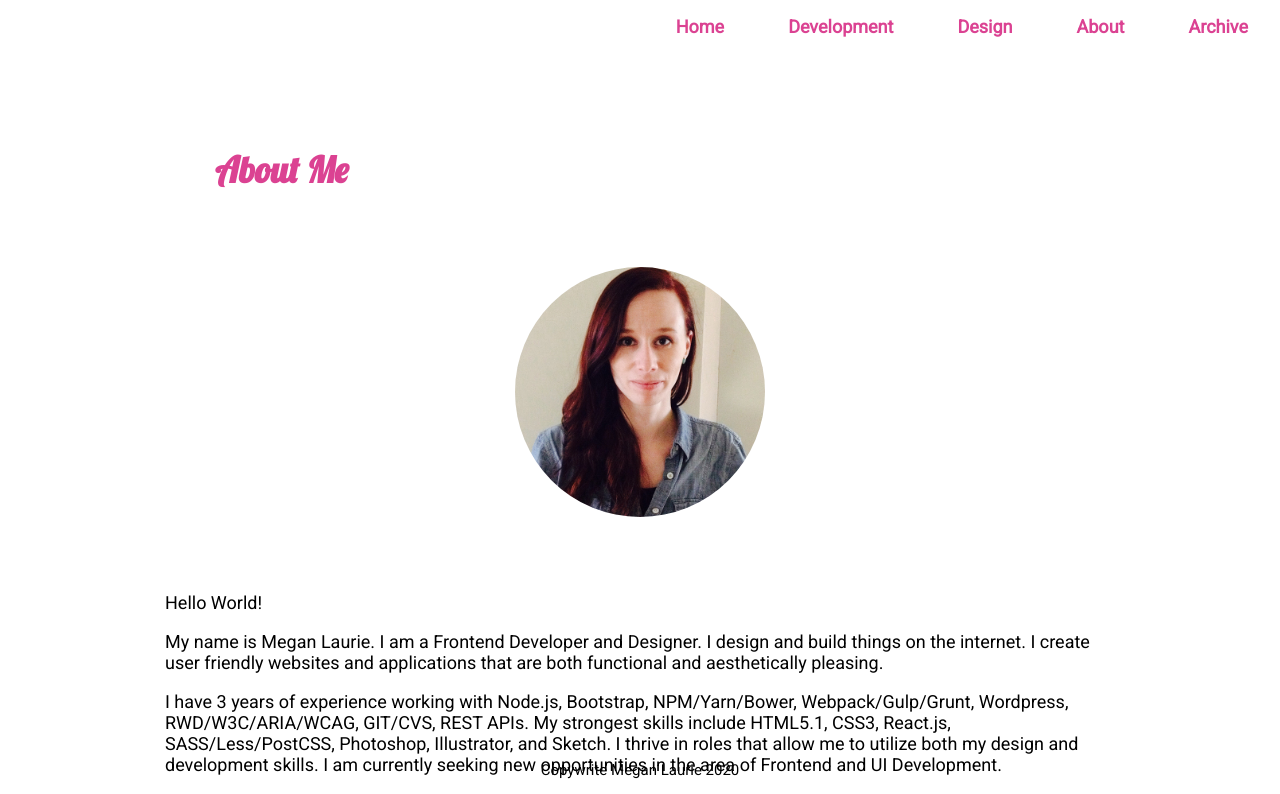
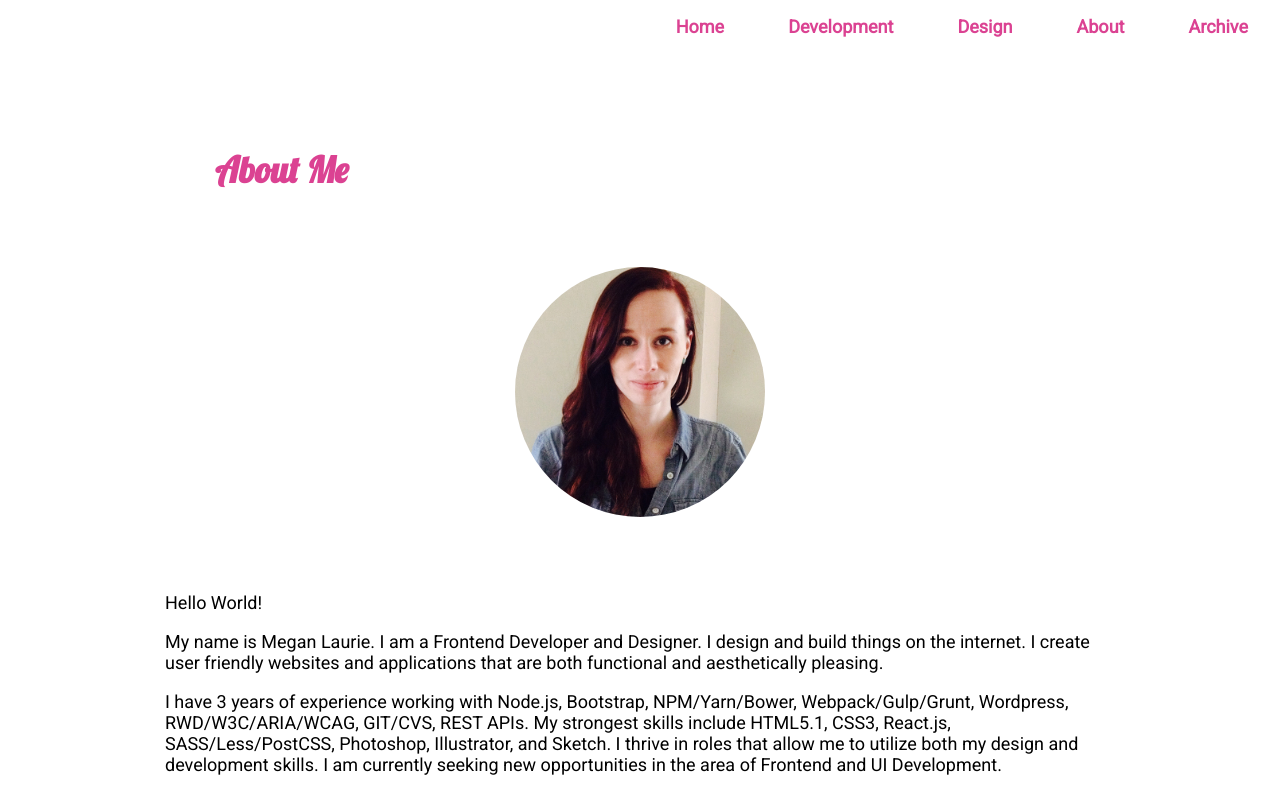
Before and after one commit to meglaurie/Portfolio-Summer-2020, a React (Create React App) app in the folder my-react-website/: page /about in a window 1280 px wide. Shown: the top 794 px of the page. Built offline with nearby package versions, Linux system fonts and the light colour scheme.

Commit message:
Footer implemented properly and stuck to bottom of every page from app.js

```diff
--- a/my-react-website/src/App.js
+++ b/my-react-website/src/App.js
@@ -72,8 +72,6 @@ render(){
           </TransitionGroup>
 
       )}/>
-
-
       <Footer/>
       </div>
   </Router>
--- a/my-react-website/src/components/ThemeToggleButton.js
+++ b/my-react-website/src/components/ThemeToggleButton.js
@@ -11,7 +11,7 @@ export default class ThemeToggleButton extends Component{
 
   render() {
     return (
-      <main className="home-container">
+      <main className="home-container page">
         <section className={ this.state.active? "bg-light light-on": "bg-light light-off" } >
           <h1 className={ this.state.active? "title-txt page-title": "title-txt page-title textGlow" }>Megan Laurie</h1>
           <h2 className={ this.state.active? "sub-title": "sub-title textGlow" }>Front-end Developer and Designer</h2>
--- a/my-react-website/src/scss/_footer.scss
+++ b/my-react-website/src/scss/_footer.scss
@@ -3,7 +3,7 @@ footer{
   width: 100%;
   background-color: transparent;
   text-align: center;
-  position:absolute;
+  position:relative;
   left:0;
   bottom:0;
   right:0;
--- a/my-react-website/src/scss/_gobalstyle.scss
+++ b/my-react-website/src/scss/_gobalstyle.scss
@@ -29,7 +29,7 @@ p{
 
 // Page transition styles
 .page{
-  height: 100%;
+  min-height: 70vh;
 }
 
 .fade-appear,
```
